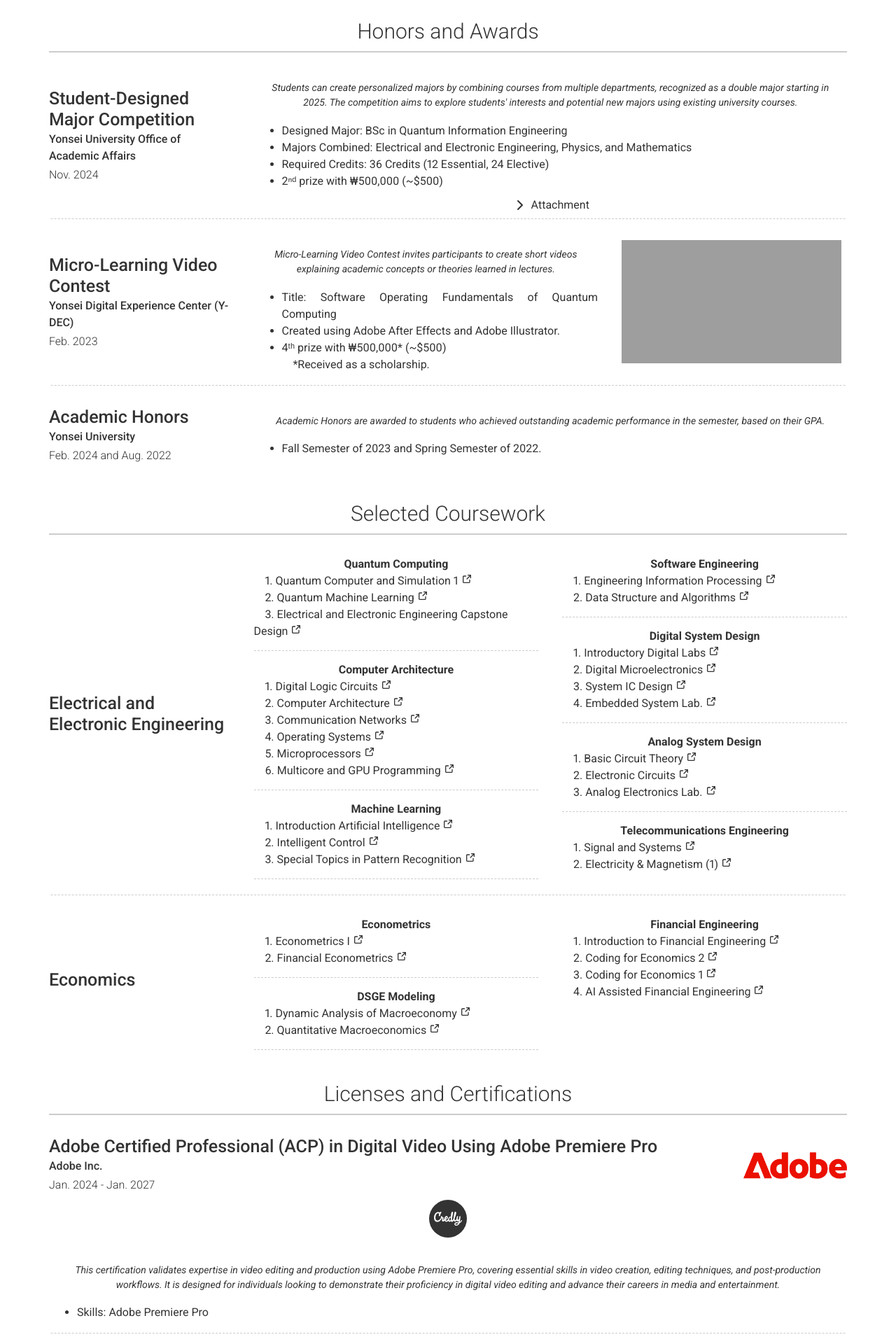
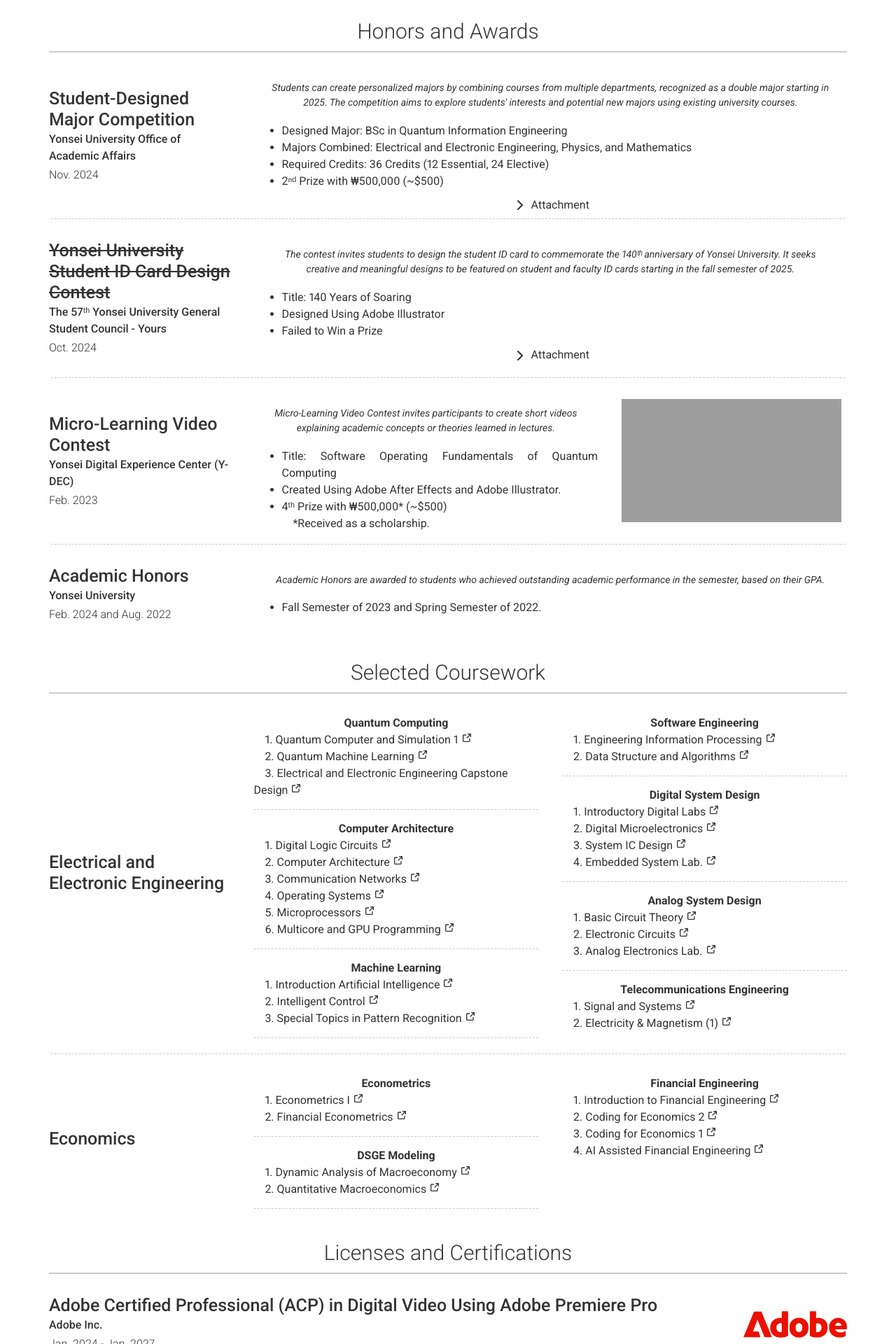
Before and after one commit to fluorite42/deprecated-website, a Jekyll site: the page built from index.markdown, in a window 1280 px wide. Shown: the part 2217-4137 px from the top of the page at 70% size. Built offline with Jekyll 4.4.1, drawn with Linux system fonts in a browser that asks for light colours; nearby versions of some CDN libraries; grey boxes are pictures that could not be loaded.

Commit message:
ADD award

```diff
--- a/_data/awards.yml
+++ b/_data/awards.yml
@@ -8,13 +8,30 @@
           Yonsei University Office of Academic Affairs
         caption: Nov. 2024
         quote: |
-          Students can create personalized majors by combining courses from multiple departments, recognized as a double major starting in 2025. The competition aims to explore students' interests and potential new majors using existing university courses.
+          Students can create personalized majors by combining courses from multiple departments, recognized as a double major starting in 2025.
+          The competition aims to explore students' interests and potential new majors using existing university courses.
         description: |
           - Designed Major: BSc in Quantum Information Engineering
           - Majors Combined: Electrical and Electronic Engineering, Physics, and Mathematics
           - Required Credits: 36 Credits (12 Essential, 24 Elective)
-          - 2ⁿᵈ prize with ₩500,000 (~$500)
+          - 2ⁿᵈ Prize with ₩500,000 (~$500)
         attachment: /images/attachment_flowchart.png
+        border: weak
+
+      - layout: left
+        title: Yonsei University Student ID Card Design Contest
+        fail: true
+        sub_title: |
+          The 57ᵗʰ Yonsei University General Student Council - Yours
+        caption: Oct. 2024
+        quote: |
+          The contest invites students to design the student ID card to commemorate the 140ᵗʰ anniversary of Yonsei University.
+          It seeks creative and meaningful designs to be featured on student and faculty ID cards starting in the fall semester of 2025.
+        description: |
+          - Title: 140 Years of Soaring
+          - Designed Using Adobe Illustrator
+          - Failed to Win a Prize
+        attachment: /images/attachment_id_card.png
         border: weak
 
       - layout: left
@@ -27,8 +44,8 @@
           Micro-Learning Video Contest invites participants to create short videos explaining academic concepts or theories learned in lectures.
         description: |
           - Title: Software Operating Fundamentals of Quantum Computing
-          - Created using Adobe After Effects and Adobe Illustrator.
-          - 4ᵗʰ prize with ₩500,000* (~$500)<br>&nbsp;&nbsp;&nbsp;&nbsp;*Received as a scholarship.
+          - Created Using Adobe After Effects and Adobe Illustrator.
+          - 4ᵗʰ Prize with ₩500,000* (~$500)<br>&nbsp;&nbsp;&nbsp;&nbsp;*Received as a scholarship.
         border: weak
 
       - layout: left
--- a/_includes/section-list-awards.html
+++ b/_includes/section-list-awards.html
@@ -56,7 +56,13 @@
 
         </div>
       {%- else -%}
-          <h4 id="{{ item.title | slugify }}">{{ item.title }}</h4>
+          <h4 id="{{ item.title | slugify }}">
+            {%- if item.fail -%}
+              <del>{{ item.title }}</del>
+            {%- else -%}
+              {{ item.title }}
+            {%- endif -%}
+          </h4>
           {%- if item.sub_title -%}<p><b>{{ item.sub_title | newline_to_br }}</b></p>{%- endif -%}
           {%- if item.caption -%}<p>{{ item.caption }}</p>{%- endif -%}
 
@@ -159,7 +165,7 @@
       <script>
         feather.replace();  // Initialize Feather Icons
       </script>
-    {%- endif -%}
+      {%- endif -%}
     </div>
 
   </div>
```
Also changed, not shown: images/attachment_id_card.PNG (added).
